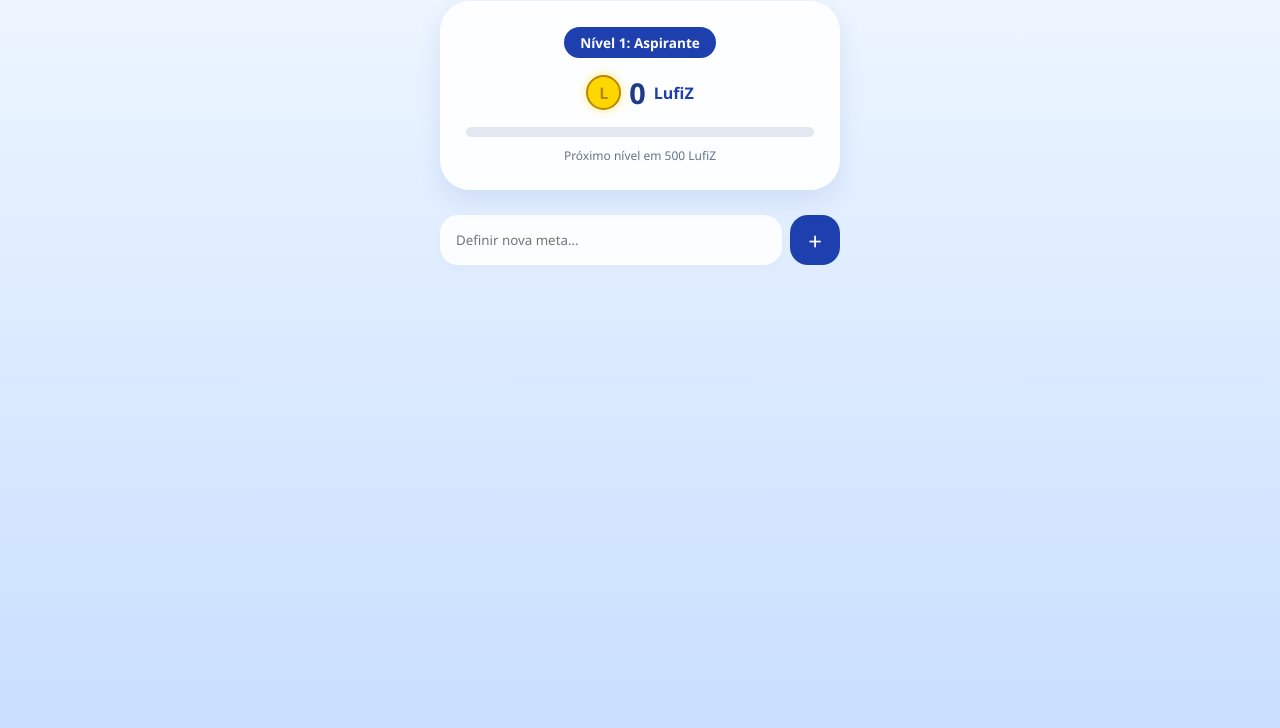
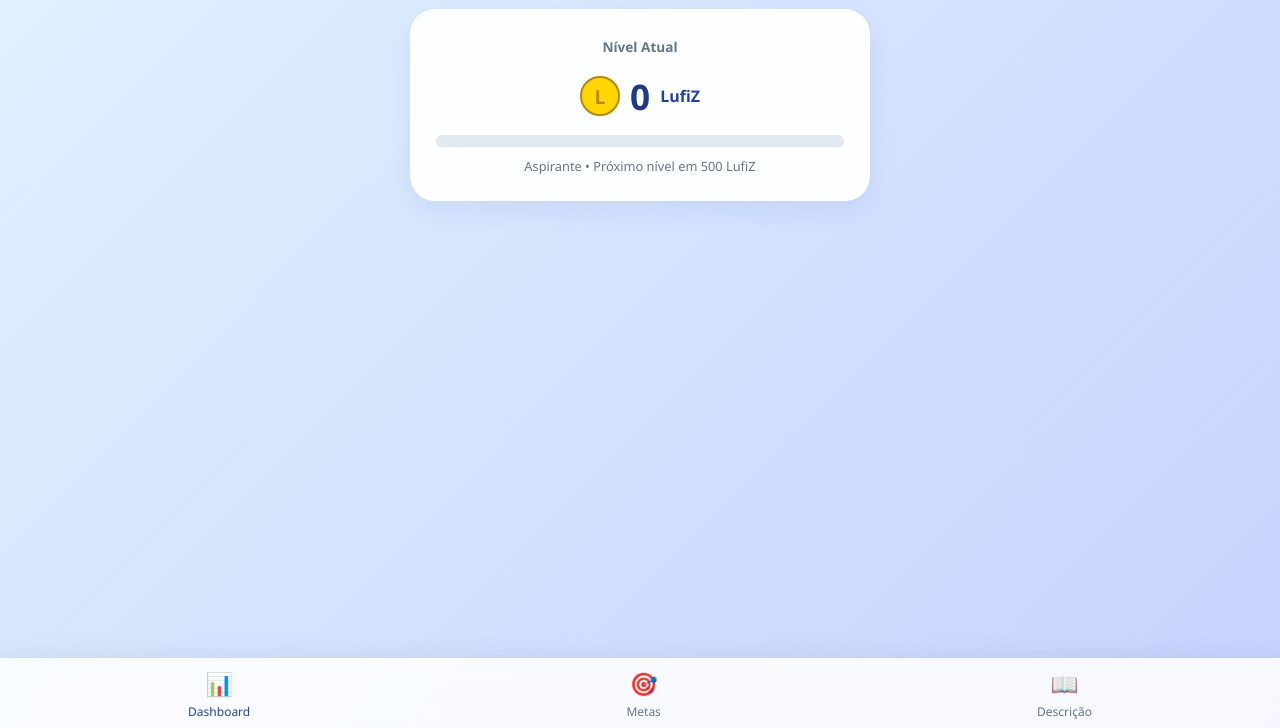
Before and after one commit to eduardoluffy956-bot/Growth-Goals, a plain HTML site: page index.html in a window 1280 px wide. Shown: the part 72-800 px from the top of the page. Drawn offline with Linux system fonts and the light colour scheme.

Commit message:
Update index.html

```diff
--- a/index.html
+++ b/index.html
@@ -3,213 +3,203 @@
 <head>
     <meta charset="UTF-8">
     <meta name="viewport" content="width=device-width, initial-scale=1.0, maximum-scale=1.0, user-scalable=no">
-    <title>Growth Goals - Domine a Sua Jornada</title>
+    <title>Growth Goals - Pro</title>
     <style>
         :root {
-            --primary: #1e40af;
-            --accent: #60a5fa;
-            --coin-gold: #ffd700;
-            --glass: rgba(255, 255, 255, 0.9);
-            --bg: linear-gradient(180deg, #f0f7ff 0%, #c9dfff 100%);
+            --primary: #1e40af; /* Azul Profundo */
+            --accent: #60a5fa;  /* Azul Brilhante */
+            --coin: #ffd700;    /* Ouro */
+            --glass: rgba(255, 255, 255, 0.95);
+            --bg: linear-gradient(135deg, #e0f2fe 0%, #c7d2fe 100%);
         }
 
-        * { box-sizing: border-box; margin: 0; padding: 0; font-family: 'Segoe UI', Roboto, sans-serif; }
+        * { box-sizing: border-box; margin: 0; padding: 0; font-family: 'Segoe UI', system-ui, sans-serif; }
 
         body {
             background: var(--bg);
             min-height: 100vh;
             display: flex;
             flex-direction: column;
-            align-items: center;
-            padding: 20px;
+            color: #1e293b;
+            padding-bottom: 80px; /* Espaço para o menu */
         }
 
-        /* Cabeçalho */
-        .header { text-align: center; margin-bottom: 20px; width: 100%; max-width: 400px; }
-        .header h1 { color: var(--primary); font-size: 1.5rem; letter-spacing: 1px; }
-
-        /* Card de Status (Moedas e Nível) */
-        .status-card {
-            background: var(--glass);
-            backdrop-filter: blur(15px);
+        /* BARRA DE NAVEGAÇÃO (BOTTOM) */
+        .bottom-nav {
+            position: fixed;
+            bottom: 0;
+            left: 0;
             width: 100%;
-            max-width: 400px;
-            padding: 25px;
-            border-radius: 30px;
-            box-shadow: 0 10px 25px rgba(30, 64, 175, 0.1);
-            border: 1px solid rgba(255, 255, 255, 0.5);
-            text-align: center;
-            margin-bottom: 25px;
+            height: 70px;
+            background: rgba(255, 255, 255, 0.85);
+            backdrop-filter: blur(10px);
+            display: flex;
+            justify-content: space-around;
+            align-items: center;
+            box-shadow: 0 -5px 20px rgba(0,0,0,0.05);
+            border-top: 1px solid rgba(255,255,255,0.3);
+            z-index: 1000;
         }
 
-        .level-badge {
-            background: var(--primary);
-            color: white;
-            padding: 6px 16px;
-            border-radius: 50px;
-            font-size: 0.85rem;
-            font-weight: bold;
-            margin-bottom: 15px;
-            display: inline-block;
-        }
-
-        .coins-container {
+        .nav-item {
             display: flex;
+            flex-direction: column;
             align-items: center;
-            justify-content: center;
-            gap: 8px;
-            margin-bottom: 15px;
-        }
-
-        .coin-icon {
-            width: 35px;
-            height: 35px;
-            background: gold;
-            border-radius: 50%;
-            display: flex;
-            align-items: center;
-            justify-content: center;
-            font-weight: bold;
-            color: #b8860b;
-            border: 2px solid #b8860b;
-            box-shadow: 0 0 10px rgba(255, 215, 0, 0.5);
-        }
-
-        .coins-amount { font-size: 1.8rem; font-weight: 800; color: #1e3a8a; }
-
-        /* Barra de Progresso */
-        .progress-label { font-size: 0.75rem; color: #64748b; margin-top: 10px; display: block; }
-        .progress-bg { width: 100%; height: 10px; background: #e2e8f0; border-radius: 10px; margin-top: 5px; overflow: hidden; }
-        .progress-fill { height: 100%; background: linear-gradient(90deg, #3b82f6, #60a5fa); width: 0%; transition: 0.6s ease; }
-
-        /* Adicionar Metas */
-        .input-area { width: 100%; max-width: 400px; display: flex; gap: 8px; margin-bottom: 20px; }
-        input { flex: 1; padding: 15px; border-radius: 18px; border: 1px solid white; background: var(--glass); outline: none; box-shadow: 0 4px 10px rgba(0,0,0,0.02); }
-        .add-btn { background: var(--primary); color: white; border: none; width: 50px; border-radius: 18px; font-size: 1.5rem; cursor: pointer; }
-
-        /* Lista de Metas */
-        .goals-list { width: 100%; max-width: 400px; }
-        .goal-item {
-            background: var(--glass);
-            margin-bottom: 12px;
-            padding: 18px;
-            border-radius: 20px;
-            display: flex;
-            justify-content: space-between;
-            align-items: center;
-            border: 1px solid rgba(255,255,255,0.7);
-            animation: slideUp 0.3s ease;
-        }
-
-        @keyframes slideUp { from { opacity: 0; transform: translateY(10px); } to { opacity: 1; transform: translateY(0); } }
-
-        .claim-btn {
-            background: #10b981;
-            color: white;
-            border: none;
-            padding: 8px 14px;
-            border-radius: 12px;
+            color: #64748b;
+            text-decoration: none;
             font-size: 0.75rem;
-            font-weight: bold;
+            font-weight: 500;
             cursor: pointer;
         }
 
-        .claim-btn:active { transform: scale(0.95); }
+        .nav-item.active { color: var(--primary); }
+
+        .nav-icon {
+            font-size: 1.4rem;
+            margin-bottom: 4px;
+        }
+
+        /* CONTAINER DE CONTEÚDO (ABAS) */
+        .page {
+            display: none;
+            padding: 25px 20px;
+            width: 100%;
+            max-width: 500px;
+            margin: 0 auto;
+        }
+
+        .page.active { display: block; animation: fadeIn 0.3s ease; }
+
+        @keyframes fadeIn { from { opacity: 0; } to { opacity: 1; } }
+
+        /* TÍTULO DA PÁGINA */
+        .page-header { text-align: center; margin-bottom: 25px; }
+        .page-header h1 { color: var(--primary); font-size: 1.4rem; text-transform: uppercase; letter-spacing: 2px; }
+
+        /* ESTILO DOS CARDS (GLASS) */
+        .card {
+            background: var(--glass);
+            backdrop-filter: blur(15px);
+            padding: 25px;
+            border-radius: 25px;
+            box-shadow: 0 10px 25px rgba(30, 64, 175, 0.08);
+            border: 1px solid rgba(255, 255, 255, 0.5);
+            margin-bottom: 20px;
+        }
+
+        /* DASHBOARD - MOEDAS E NÍVEL */
+        .dashboard-status { text-align: center; }
+        .coins-row { display: flex; align-items: center; justify-content: center; gap: 10px; margin: 15px 0; }
+        .coin-icon { width: 40px; height: 40px; background: gold; border-radius: 50%; border: 2px solid #b8860b; color: #b8860b; font-weight: bold; display: flex; align-items: center; justify-content: center; font-size: 1.2rem; }
+        .coins-amount { font-size: 2.2rem; font-weight: 800; color: #1e3a8a; }
+
+        .progress-label { font-size: 0.8rem; color: #64748b; margin-top: 10px; display: block; }
+        .progress-bg { width: 100%; height: 12px; background: #e2e8f0; border-radius: 10px; margin-top: 5px; overflow: hidden; }
+        .progress-fill { height: 100%; background: linear-gradient(90deg, #3b82f6, #60a5fa); width: 0%; transition: 0.6s ease; }
+
+        /* ABA DESCRIÇÃO - INFO */
+        .info-section { margin-bottom: 15px; }
+        .info-title { font-weight: bold; color: var(--primary); margin-bottom: 5px; font-size: 1.1rem; }
+        .info-text { color: #475569; font-size: 0.9rem; line-height: 1.5; }
+
+        /* ÁREA DE METAS (SIMPLES AINDA - VAMOS EVOLUIR A SEGUIR) */
+        .goals-placeholder { text-align: center; color: #64748b; padding: 40px 0; }
+
     </style>
 </head>
 <body>
 
-<div class="header">
-    <h1>GROWTH GOALS</h1>
+<nav class="bottom-nav">
+    <div class="nav-item active" onclick="openPage('dashboard', this)">
+        <span class="nav-icon">📊</span>
+        Dashboard
     </div>
+    <div class="nav-item" onclick="openPage('goals', this)">
+        <span class="nav-icon">🎯</span>
+        Metas
+    </div>
+    <div class="nav-item" onclick="openPage('info', this)">
+        <span class="nav-icon">📖</span>
+        Descrição
+    </div>
+</nav>
 
-<div class="status-card">
-    <div class="level-badge" id="level-display">Nível 1: Aspirante</div>
-
-    <div class="coins-container">
+<div id="dashboard" class="page active">
+    <div class="page-header"><h1>Dashboard</h1></div>
+    <div class="card dashboard-status">
+        <span style="font-size: 0.85rem; font-weight: 600; color: #64748b;">Nível Atual</span>
+        <div class="coins-row">
             <div class="coin-icon">L</div>
             <span class="coins-amount" id="coin-count">0</span>
-        <span style="color: var(--primary); font-weight: bold;">LufiZ</span>
+            <span style="color: var(--primary); font-weight: 700;">LufiZ</span>
         </div>
-
         <div class="progress-bg">
             <div class="progress-fill" id="xp-bar"></div>
         </div>
-    <span class="progress-label" id="progress-text">Ganhe 50 LufiZ para subir de nível</span>
+        <span class="progress-label" id="progress-text">Aspirante • Próximo nível em 500 LufiZ</span>
+    </div>
 </div>
 
-<div class="input-area">
-    <input type="text" id="goal-input" placeholder="Definir nova meta...">
-    <button class="add-btn" onclick="addGoal()">+</button>
+<div id="goals" class="page">
+    <div class="page-header"><h1>Minhas Metas</h1></div>
+    <div class="card goals-placeholder">
+        <h3>Próxima Paragem:</h3>
+        <p style="margin-top: 10px;">Aqui vamos construir o teu sistema composto de metas (Diárias, Semanais, etc.) com data e hora. Aguarda a V3.0!</p>
+    </div>
 </div>
 
-<div class="goals-list" id="goals-list"></div>
+<div id="info" class="page">
+    <div class="page-header"><h1>Descrição</h1></div>
+    <div class="card">
+        <div class="info-section">
+            <div class="info-title">A Filosofia Growth Goals</div>
+            <p class="info-text">Este não é um simples gerenciador de tarefas. É a tua ferramenta estratégica de auto-domínio e alta performance.</p>
+        </div>
+        <div class="info-section">
+            <div class="info-title">Como Funciona</div>
+            <p class="info-text">Define metas estratégicas (Diárias, Semanais, Mensais ou Anuais). Ao concluí-las, és recompensado com **LufiZ**, as moedas digitais do Growth Goals. Acumula LufiZ para subir de nível e desbloquear patentes de Elite.</p>
+        </div>
+        <div class="info-section">
+            <div class="info-title">Patentes de Elite</div>
+            <ul class="info-text" style="list-style: inside; margin-left: 5px;">
+                <li>Nível 1: Aspirante</li>
+                <li>Nível 2: Estrategista</li>
+                <li>Nível 3: Guerreiro Focado</li>
+                <li>Nível 4: Mestre da Disciplina</li>
+                <li>Nível 5: Lenda Implacável</li>
+            </ul>
+        </div>
+    </div>
+</div>
 
 <script>
-    // Sistema de Dados do Growth Goals
-    let data = JSON.parse(localStorage.getItem('growth_goals_v1')) || {
-        lufiz: 0,
-        level: 1,
-        goals: []
-    };
+    // Sistema de Navegação
+    function openPage(pageId, navEl) {
+        // Esconder todas as páginas
+        const pages = document.querySelectorAll('.page');
+        pages.forEach(p => p.classList.remove('active'));
 
-    const levels = [
-        { title: "Aspirante", target: 500 },
-        { title: "Estrategista", target: 1500 },
-        { title: "Guerreiro Focado", target: 3500 },
-        { title: "Mestre da Disciplina", target: 7000 },
-        { title: "Lenda Implacável", target: 15000 }
-    ];
+        // Desativar todos os itens do menu
+        const navItems = document.querySelectorAll('.nav-item');
+        navItems.forEach(i => i.classList.remove('active'));
+
+        // Mostrar a página escolhida e ativar o menu
+        document.getElementById(pageId).classList.add('active');
+        navEl.classList.add('active');
+    }
+
+    // Carregar dados (LufiZ e Nível - Usando LocalStorage)
+    let data = JSON.parse(localStorage.getItem('growth_goals_v2')) || { lufiz: 0, level: 1 };
 
     function updateApp() {
-        // Encontrar nível atual baseado nas LufiZ acumuladas
-        let currentLevelIndex = 0;
-        for (let i = 0; i < levels.length; i++) {
-            if (data.lufiz >= (levels[i-1]?.target || 0)) {
-                currentLevelIndex = i;
-            }
-        }
-
-        const currentLevel = levels[currentLevelIndex];
-        const prevTarget = levels[currentLevelIndex - 1]?.target || 0;
-
-        // Atualizar Interface
-        document.getElementById('level-display').innerText = `Nível ${currentLevelIndex + 1}: ${currentLevel.title}`;
         document.getElementById('coin-count').innerText = data.lufiz.toLocaleString();
 
-        // Barra de progresso para o próximo nível
-        const progress = ((data.lufiz - prevTarget) / (currentLevel.target - prevTarget)) * 100;
-        document.getElementById('xp-bar').style.width = `${Math.min(progress, 100)}%`;
-        document.getElementById('progress-text').innerText = `Próximo nível em ${currentLevel.target} LufiZ`;
+        // Sistema básico de progresso para a dashboard (Vou polir o nível a seguir)
+        let target = 500;
+        let progressPercent = (data.lufiz / target) * 100;
+        document.getElementById('xp-bar').style.width = `${Math.min(progressPercent, 100)}%`;
 
-        // Renderizar Metas
-        const list = document.getElementById('goals-list');
-        list.innerHTML = '';
-        data.goals.forEach((goal, i) => {
-            const div = document.createElement('div');
-            div.className = 'goal-item';
-            div.innerHTML = `
-                <span style="font-weight: 500; color: #1e293b;">${goal}</span>
-                <button class="claim-btn" onclick="completeGoal(${i})">+50 LufiZ</button>
-            `;
-            list.appendChild(div);
-        });
-
-        localStorage.setItem('growth_goals_v1', JSON.stringify(data));
-    }
-
-    function addGoal() {
-        const input = document.getElementById('goal-input');
-        if (!input.value.trim()) return;
-        data.goals.push(input.value.trim());
-        input.value = '';
-        updateApp();
-    }
-
-    function completeGoal(index) {
-        data.goals.splice(index, 1);
-        data.lufiz += 50;
-        updateApp();
+        localStorage.setItem('growth_goals_v2', JSON.stringify(data));
     }
 
     window.onload = updateApp;
```
Lines whose indentation alone changed are shown as unchanged.
